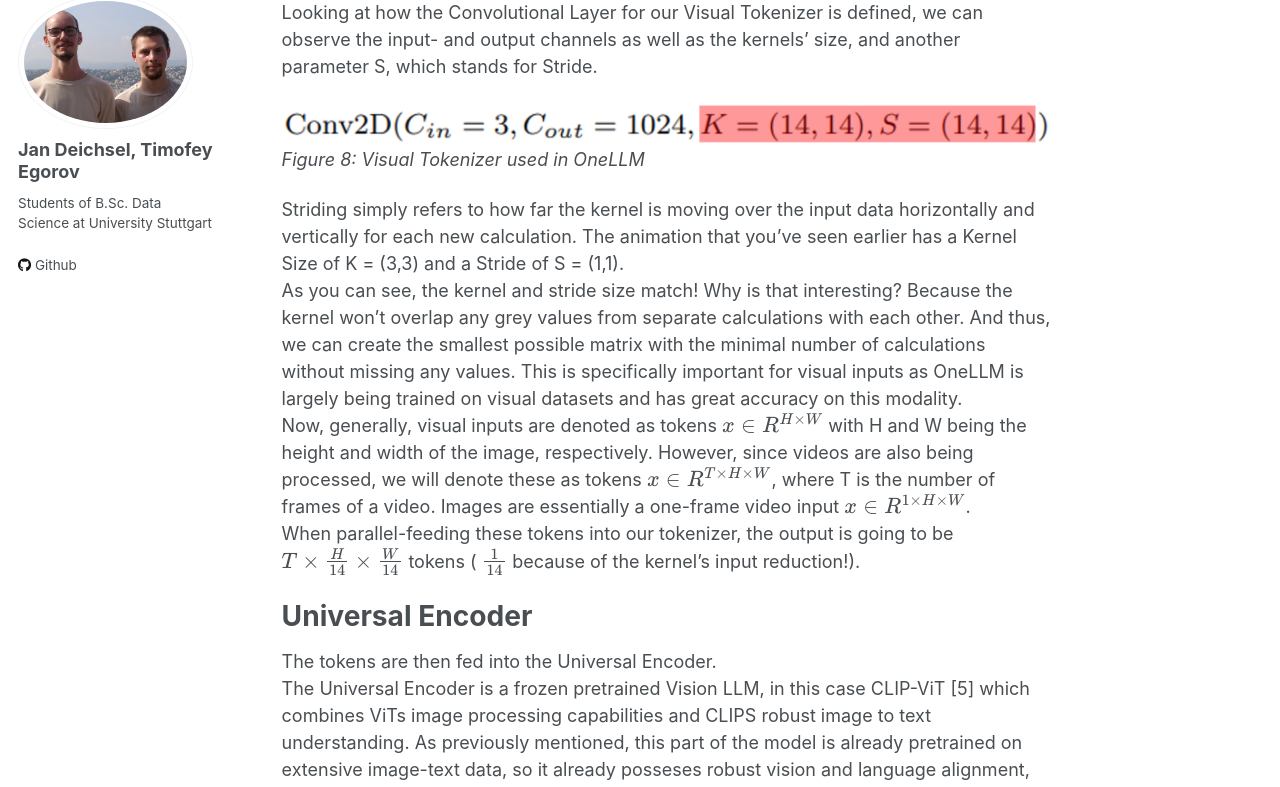
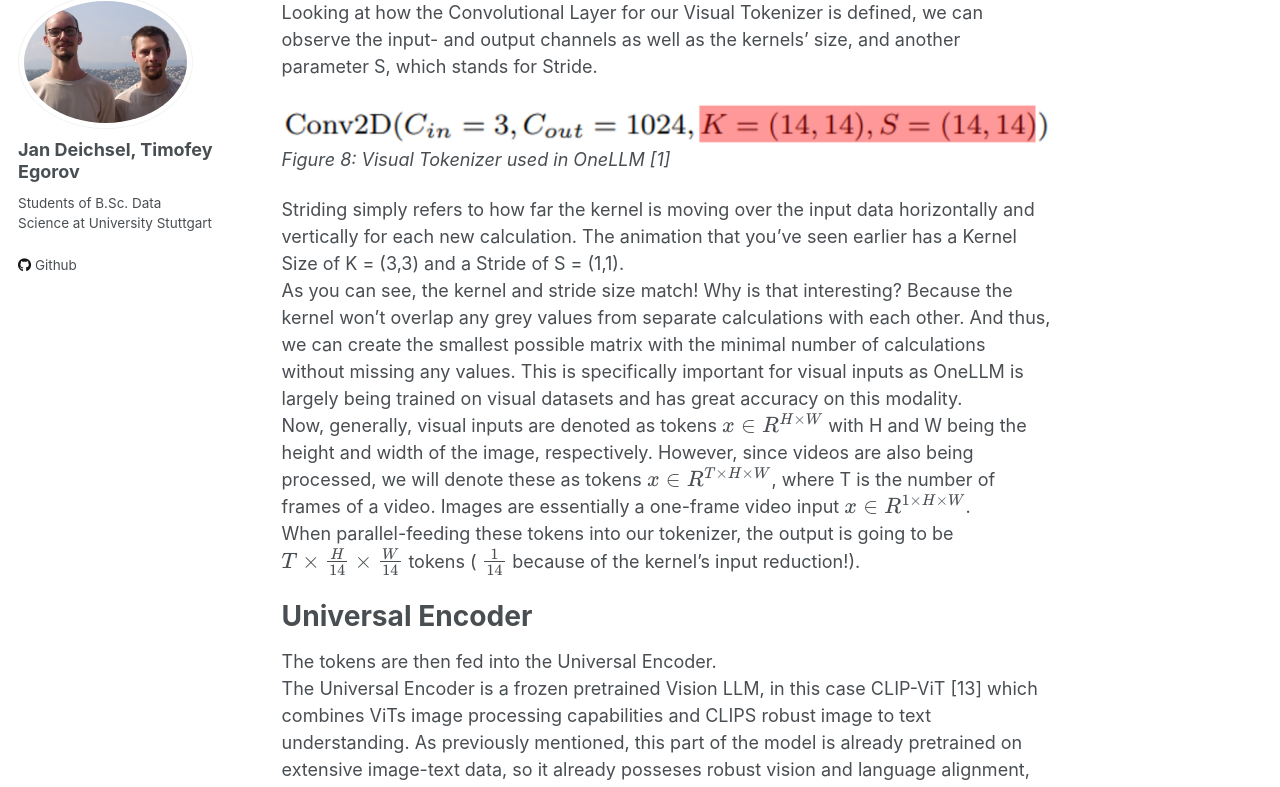
Before and after one commit to jdeichsel/jdeichsel.github.io, a Jekyll site: the page built from _posts/2024-05-16-OneLLM-Blog-Post.md, in a window 1280 px wide and 1400 px high, scrolled down 9986 px. Shown: the part 111-898 px from the top of the window. Built offline with Jekyll 4.4.1, drawn with Linux system fonts in a browser that asks for light colours; some of the changed text lies outside the part shown.

Commit message:
Update 2024-05-16-OneLLM-Blog-Post.md

```diff
--- a/_posts/2024-05-16-OneLLM-Blog-Post.md
+++ b/_posts/2024-05-16-OneLLM-Blog-Post.md
@@ -137,7 +137,7 @@ To successfully convert all our different inputs into tokens – which are essen
 As an example for the Visual Tokenizer, the image is input using the RGB channels. Our input is basically split up into 3 channels of different signals:
 
 ![](/images/conv_layer_cin.png)\
-*Figure 8: Visual Tokenizer used in OneLLM*
+*Figure 8: Visual Tokenizer used in OneLLM [1]*
 <img src="/images/three_d_array.png" width="416" height="400" />
 *Figure 9: [How to convert an RGB image to Grayscale](https://e2eml.school/convert_rgb_to_grayscale) [10]*
 
@@ -164,7 +164,7 @@ Visual Tokenizer
 Looking at how the Convolutional Layer for our Visual Tokenizer is defined, we can observe the input- and output channels as well as the kernels’ size, and another parameter S, which stands for Stride.
 
 ![](/images/conv_layer_KS.png)\
-*Figure 8: Visual Tokenizer used in OneLLM*
+*Figure 8: Visual Tokenizer used in OneLLM [1]*
 
 Striding simply refers to how far the kernel is moving over the input data horizontally and vertically for each new calculation. The animation that you’ve seen earlier has a Kernel Size of K = (3,3) and a Stride of S = (1,1).\
 As you can see, the kernel and stride size match!
@@ -177,7 +177,7 @@ $$T \times \frac{H}{14} \times \frac{W}{14} $$ tokens ( $$ \frac{1}{14} $$ becau
 Universal Encoder
 ======
 The tokens are then fed into the Universal Encoder.\
-The Universal Encoder is a frozen pretrained Vision LLM, in this case CLIP-ViT [5] which combines ViTs image processing capabilities and CLIPS robust image to text understanding. As previously mentioned, this part of the model is already pretrained on extensive image-text data, so it already posseses robust vision and language alignment, which can then easily be transferred to other modalities. The Vision LLM extracts high dimensional features from the tokens $$x_m$$. These are added to learnable modality tokens $$q_m$$, which hold the information of the current modality type.\
+The Universal Encoder is a frozen pretrained Vision LLM, in this case CLIP-ViT [13] which combines ViTs image processing capabilities and CLIPS robust image to text understanding. As previously mentioned, this part of the model is already pretrained on extensive image-text data, so it already posseses robust vision and language alignment, which can then easily be transferred to other modalities. The Vision LLM extracts high dimensional features from the tokens $$x_m$$. These are added to learnable modality tokens $$q_m$$, which hold the information of the current modality type.\
 This concatenation is then fed into the UPM.
 
 Universal Projection Module
@@ -186,7 +186,7 @@ Let’s get to one of the major players of OneLLM’s architecture, the Universa
 There are two components that make up the UPM: the Projection Experts and the Modality Router.
 
 ![](/images/UPM_architcture.png)\
-*Figure 12: Overview of OneLLM's Universal Projection Module (UPM)*
+*Figure 12: Overview of OneLLM's Universal Projection Module (UPM) [1]*
 
 Experts
 ======
@@ -226,7 +226,7 @@ This is where Modality Alignment and Instruction Tuning come into play.
 
 
 Modality Alignment
-======
+------
 First, let’s have a look at Modality Alignment.\
 You might assume that, similar to Large Language Models, a training dataset with sufficient size and items of every modality will do the trick in successfully training and aligning our modalities.\
 However, that doesn't apply here. This is mostly due to the dataset imbalance, as the amount of moderated items for each modality differs wildly. To put this into perspective, this chart showcases some of the more quantifiable modalities in number of items per training dataset.
@@ -251,7 +251,7 @@ To gain these abilities, we’ll be training the LLM next in the Instruction Tun
 
 
 Instruction Tuning
-======
+------
 The process of Instruction Tuning is rather straightforward. We essentially flip around the Modality Alignment process and now train the Large Language Model while keeping the Tokenizers and UPM frozen, i.e. not learning.
 
 ![](/images/instruction_tuning.png)\
@@ -347,3 +347,4 @@ With that being said, we are very curious to see where Han et al. will be taking
 [10] Brandon Rohrer, 2019, [How to convert an RGB image to Grayscale](https://e2eml.school/convert_rgb_to_grayscale)
 [11] Lillian Weng, 2018, [Attention? Attention!](https://lilianweng.github.io/posts/2018-06-24-attention/)
 [12] [BertViz Interactive Tutorials](https://colab.research.google.com/drive/1hXIQ77A4TYS4y3UthWF-Ci7V7vVUoxmQ?usp=sharing)
+[13] Radford et al., 2021, [Learning transferable visual models from natural language super16 vision](https://arxiv.org/pdf/2103.00020)
```
Also changed, not shown: other parts of _posts/2024-05-16-OneLLM-Blog-Post.md (+3 -3 lines).
